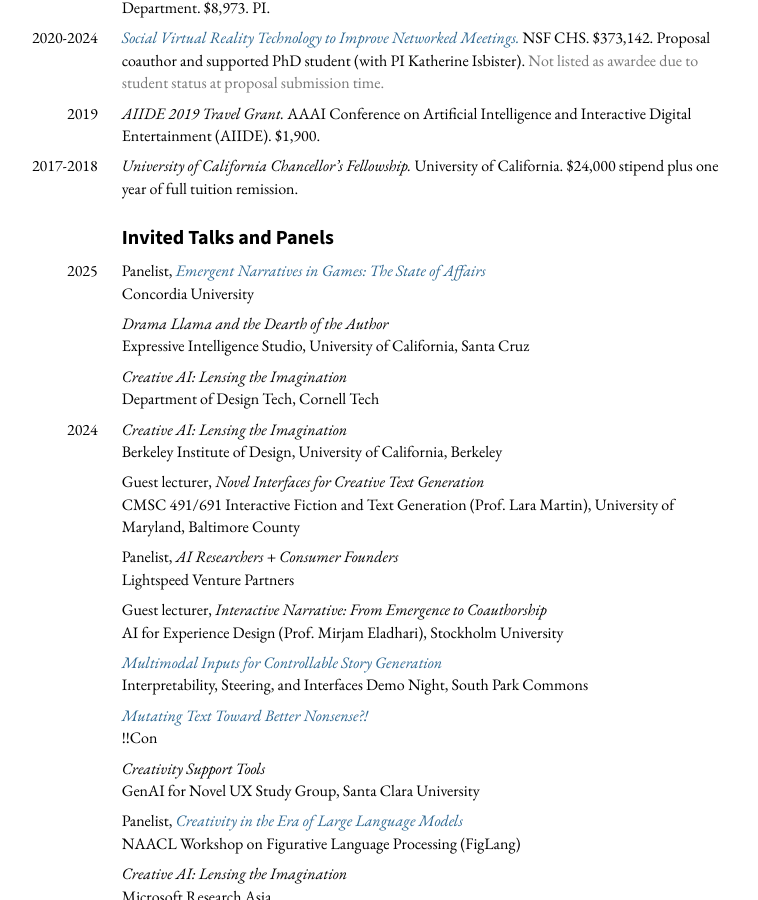
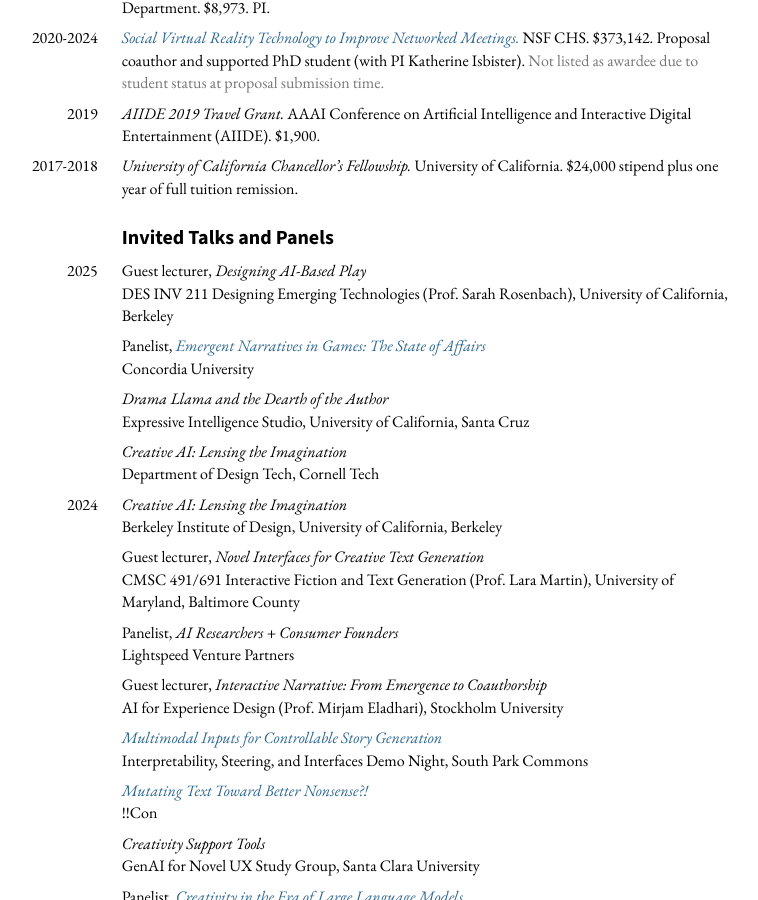
Before and after one commit to mkremins/mkremins.github.io, a Jekyll site: the page built from cv/index.html, in a window 1280 px wide and 900 px high, scrolled down 7213 px. Shown: the whole window, without its empty margins (261-1019 px from the left). Built offline with Jekyll 4.4.1, drawn with Linux system fonts in a browser that asks for light colours.

Commit message:
Add UC Berkeley DET guest lecture

```diff
--- a/_data/talks.json
+++ b/_data/talks.json
@@ -1,4 +1,12 @@
 [
+{
+  "title": "Designing AI-Based Play",
+  "url": "",
+  "year": "2025",
+  "venue": "UC Berkeley DES INV 211",
+  "venue_long": "DES INV 211 Designing Emerging Technologies (Prof. Sarah Rosenbach), University of California, Berkeley",
+  "type": "guest_lecture",
+},
 {
   "title": "Emergent Narratives in Games: The State of Affairs",
   "url": "https://www.concordia.ca/cuevents/offices/provost/fourth-space/2025/02/07/emergent-narratives-in-games.html",
```
